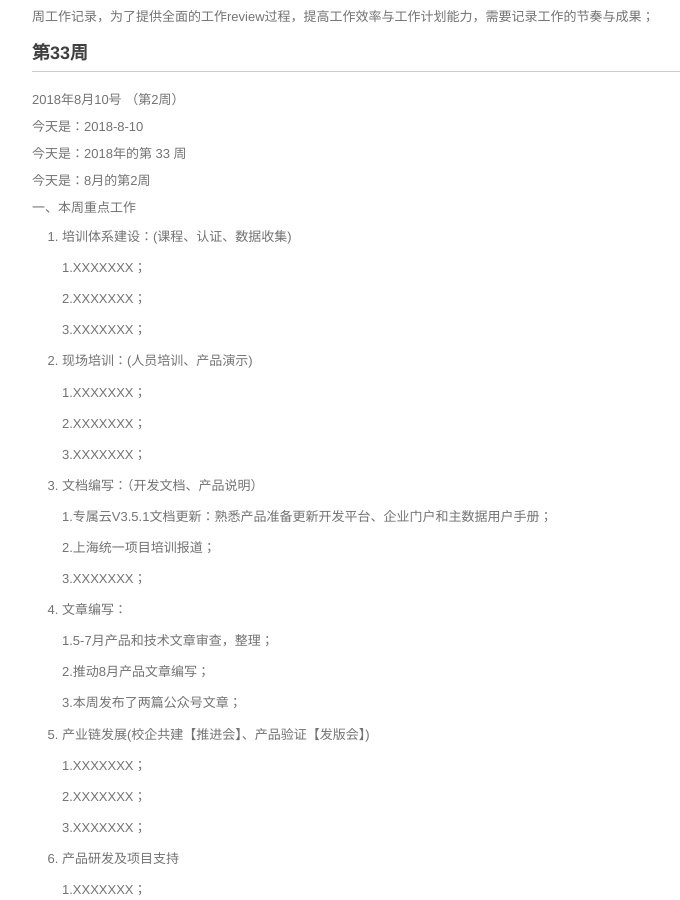
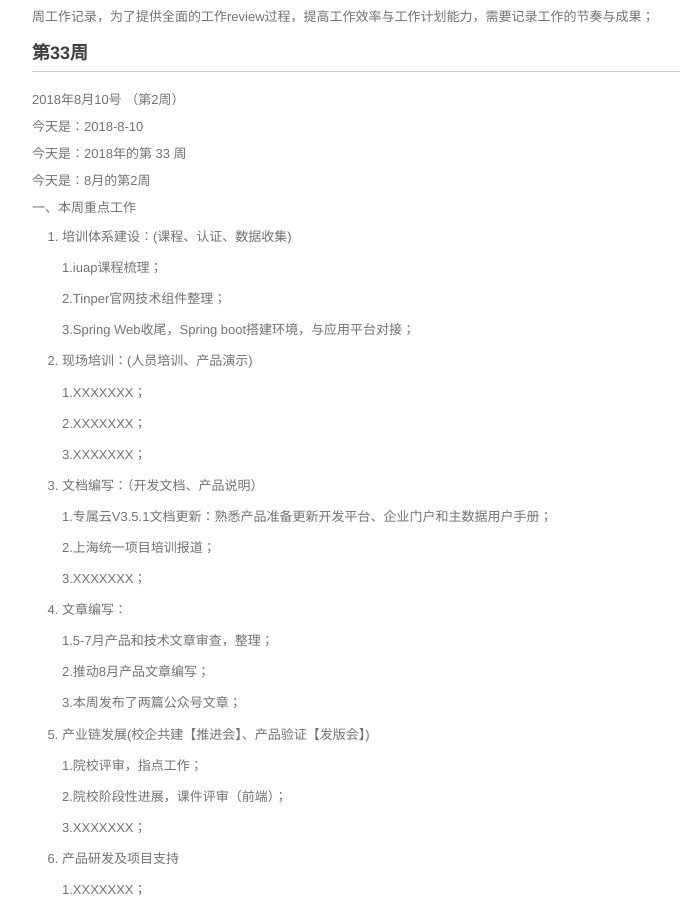
Before and after one commit to walllFlower/blog, a Jekyll site: the page built from _posts/2018-07-17-day_report_cxz.md, in a window 1280 px wide and 900 px high, scrolled down 290 px. Shown: the whole window, without its empty margins (238-918 px from the left). Built offline with Jekyll 4.4.1, drawn with Linux system fonts in a browser that asks for light colours; comment, search, counter and statistics services are not loaded.

Commit message:
Update 2018-07-17-day_report_cxz.md

```diff
--- a/_posts/2018-07-17-day_report_cxz.md
+++ b/_posts/2018-07-17-day_report_cxz.md
@@ -23,11 +23,11 @@ categories: 技术运营工作周报
 
 1. 培训体系建设：(课程、认证、数据收集)
 
-    1.XXXXXXX；
+    1.iuap课程梳理；
 
-    2.XXXXXXX；
+    2.Tinper官网技术组件整理；
 
-    3.XXXXXXX；
+    3.Spring Web收尾，Spring boot搭建环境，与应用平台对接；
 
 2. 现场培训：(人员培训、产品演示)
 
@@ -55,9 +55,9 @@ categories: 技术运营工作周报
 
 5. 产业链发展(校企共建【推进会】、产品验证【发版会】)
 
-    1.XXXXXXX；
+    1.院校评审，指点工作；
 
-    2.XXXXXXX；
+    2.院校阶段性进展，课件评审（前端）；
 
     3.XXXXXXX；
 
```
